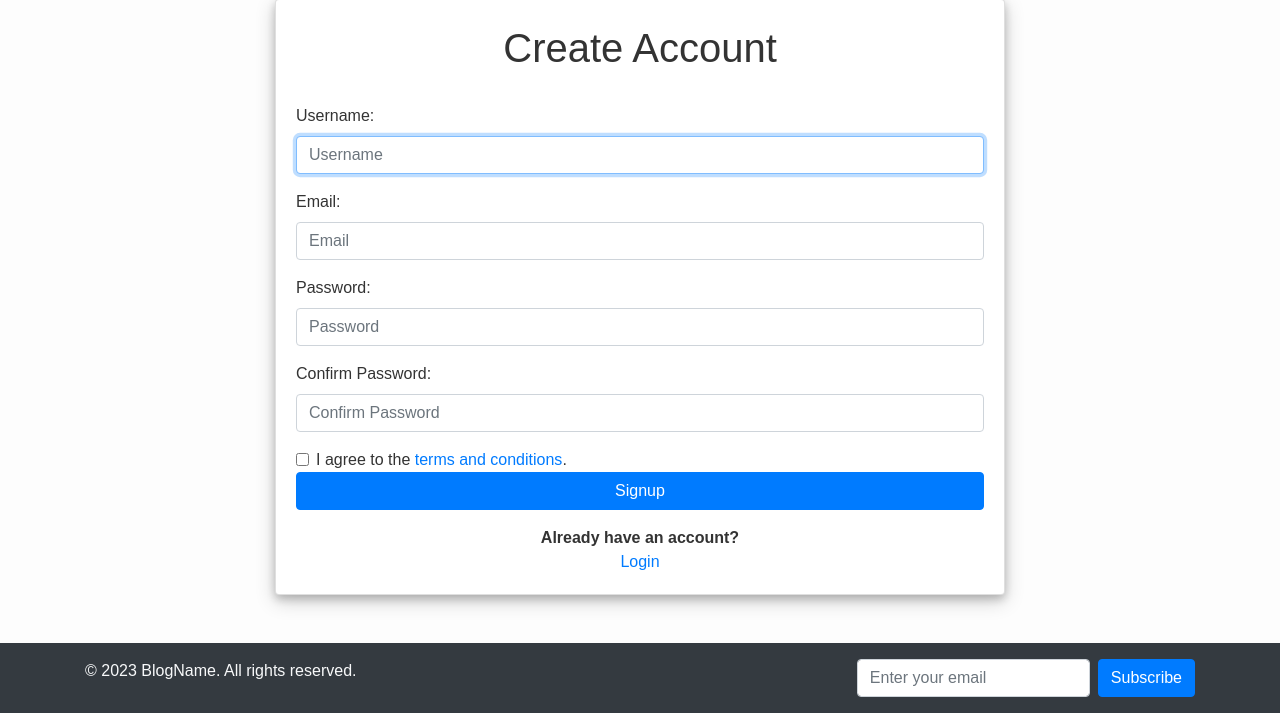
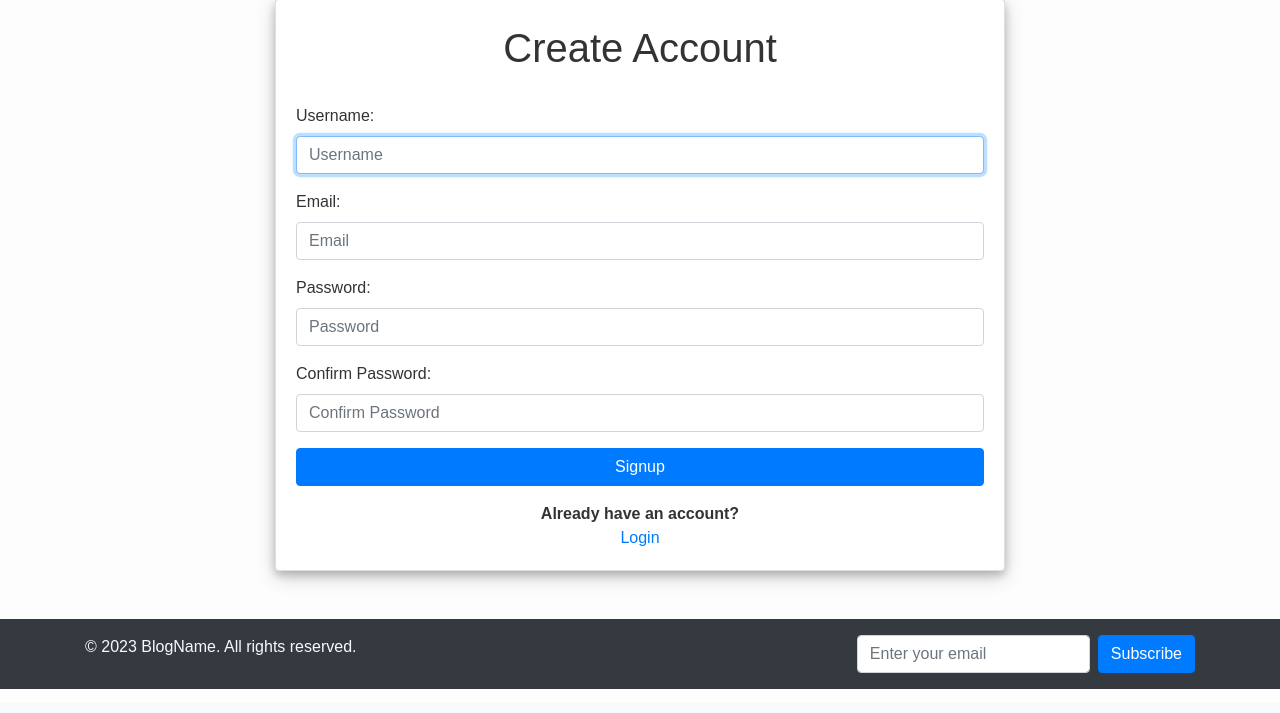
Before and after one commit to Ishfaqdev/django_blog, a Django app: page /signup/ in a window 1280 px wide. Shown: the part 97-810 px from the top of the page. After the commit the page ends 786 px from the top, so only its background shows below. Run offline with Django 4.2, Linux system fonts and the light colour scheme; some libraries are stand-ins or nearby versions.

Commit message:
Remove checkbox from signup & login form

```diff
--- a/blog/templates/blog/accounts/signup.html
+++ b/blog/templates/blog/accounts/signup.html
@@ -37,13 +37,6 @@
                   {% endfor %}
                 </div>
               {% endfor %}
-              <div class="form-check d-flex align-items-start">
-                <input class="form-check-input" type="checkbox" id="gridCheck" required>
-                <label class="form-check-label" for="gridCheck">
-                  I agree to the <a href="#">terms and conditions</a>.
-                </label>
-              </div>
-
               <div class="form-group">
                 <button type="submit" class="btn my-btn btn-primary btn-block">Signup</button>
               </div>
```
Also changed, not shown: blog/templates/blog/accounts/login.html (+0 -7 lines).
